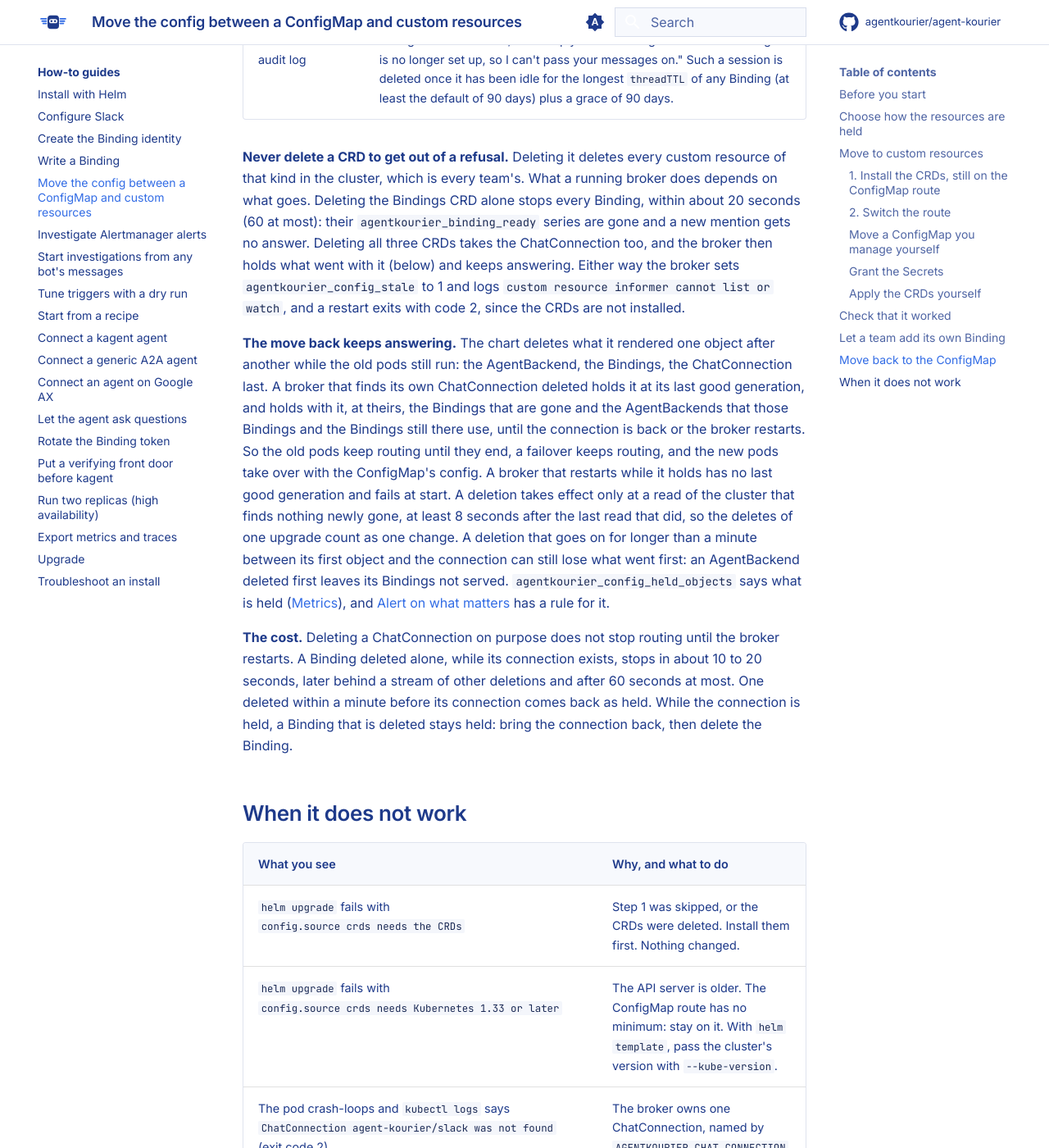
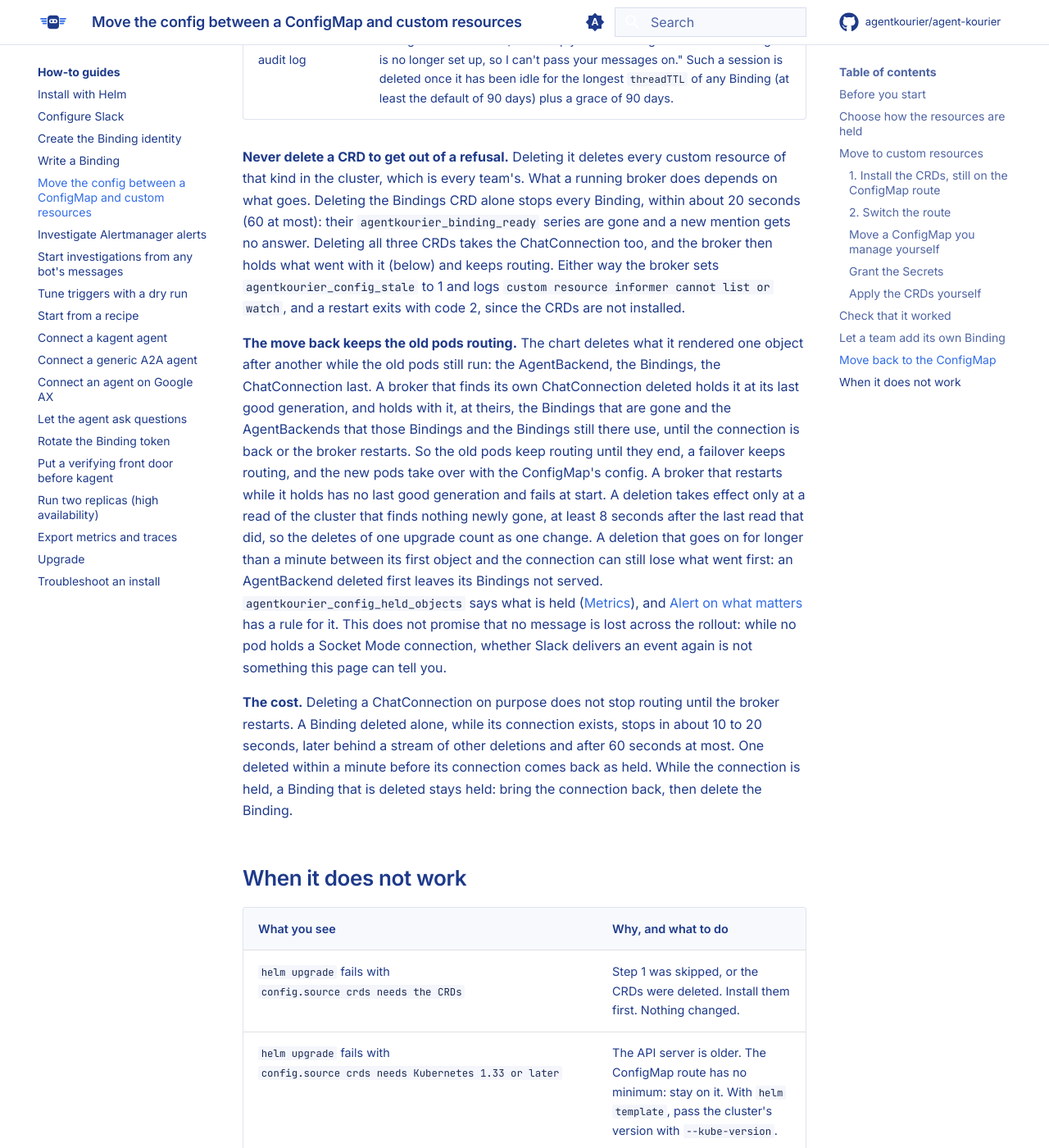
Before and after one commit to agentkourier/agent-kourier, an MkDocs documentation site: the page built from docs/how-to/migrate-config-source.md, in a window 1280 px wide and 1400 px high, scrolled down 8025 px. Shown: the whole window at 82% size. Built offline with MkDocs 1.6.1 and Material for MkDocs 9.7.7, drawn with Linux system fonts in a browser that asks for light colours; comment, search, counter and statistics services are not loaded.

Commit message:
docs: take the rollback number out and promise no more than the hold gives
The move back keeps the old pods routing; whether Slack delivers an event again while
no pod holds a Socket Mode connection is not known, so the page says it does not
promise that no message is lost.

```diff
--- a/docs/how-to/migrate-config-source.md
+++ b/docs/how-to/migrate-config-source.md
@@ -263,18 +263,17 @@ Keep `crds.install: true` while you do; it does not need to change. What the mov
 
 **Never delete a CRD to get out of a refusal.** Deleting it deletes every custom resource of that kind in the cluster, which is every team's. What a running
 broker does depends on what goes. Deleting the Bindings CRD alone stops every Binding, within about 20 seconds (60 at most): their `agentkourier_binding_ready`
-series are gone and a new mention gets no answer. Deleting all three CRDs takes the ChatConnection too, and the broker then holds what went with it (below) and keeps answering.
+series are gone and a new mention gets no answer. Deleting all three CRDs takes the ChatConnection too, and the broker then holds what went with it (below) and keeps routing.
 Either way the broker sets `agentkourier_config_stale` to 1 and logs `custom resource informer cannot list or watch`, and a restart exits with code 2, since the CRDs are not installed.
 
-**The move back keeps answering.** The chart deletes what it rendered one object after another while the old pods still run: the AgentBackend, the Bindings, the ChatConnection last.
+**The move back keeps the old pods routing.** The chart deletes what it rendered one object after another while the old pods still run: the AgentBackend, the Bindings, the ChatConnection last.
 A broker that finds its own ChatConnection deleted holds it at its last good generation, and holds with it, at theirs, the Bindings that are gone and the AgentBackends that
 those Bindings and the Bindings still there use, until the connection is back or the broker restarts. So the old pods keep routing until they end, a failover keeps routing,
 and the new pods take over with the ConfigMap's config. A broker that restarts while it holds has no last good generation and fails at start. A deletion takes effect only at a read of
 the cluster that finds nothing newly gone, at least 8 seconds after the last read that did, so the deletes of one upgrade count as one change. A deletion that goes on for longer than a
 minute between its first object and the connection can still lose what went first: an AgentBackend deleted first leaves its Bindings not served. `agentkourier_config_held_objects`
 says what is held ([Metrics](../reference/metrics.md#connection-configuration-and-turns)), and [Alert on what matters](export-telemetry.md#alert-on-what-matters) has a rule for it.
-
-<!-- ROLLBACK NUMBER: the measured loss of a move back goes here, as one sentence, if a reader needs it; pending from the migration rerun. Delete this marker either way. -->
+This does not promise that no message is lost across the rollout: while no pod holds a Socket Mode connection, whether Slack delivers an event again is not something this page can tell you.
 
 **The cost.** Deleting a ChatConnection on purpose does not stop routing until the broker restarts. A Binding deleted alone, while its connection exists, stops in about 10 to
 20 seconds, later behind a stream of other deletions and after 60 seconds at most. One deleted within a minute before its connection comes back as held. While the connection is held, a
```
Also changed, not shown: docs/explanation/config-routes.md (+2 -2 lines).
